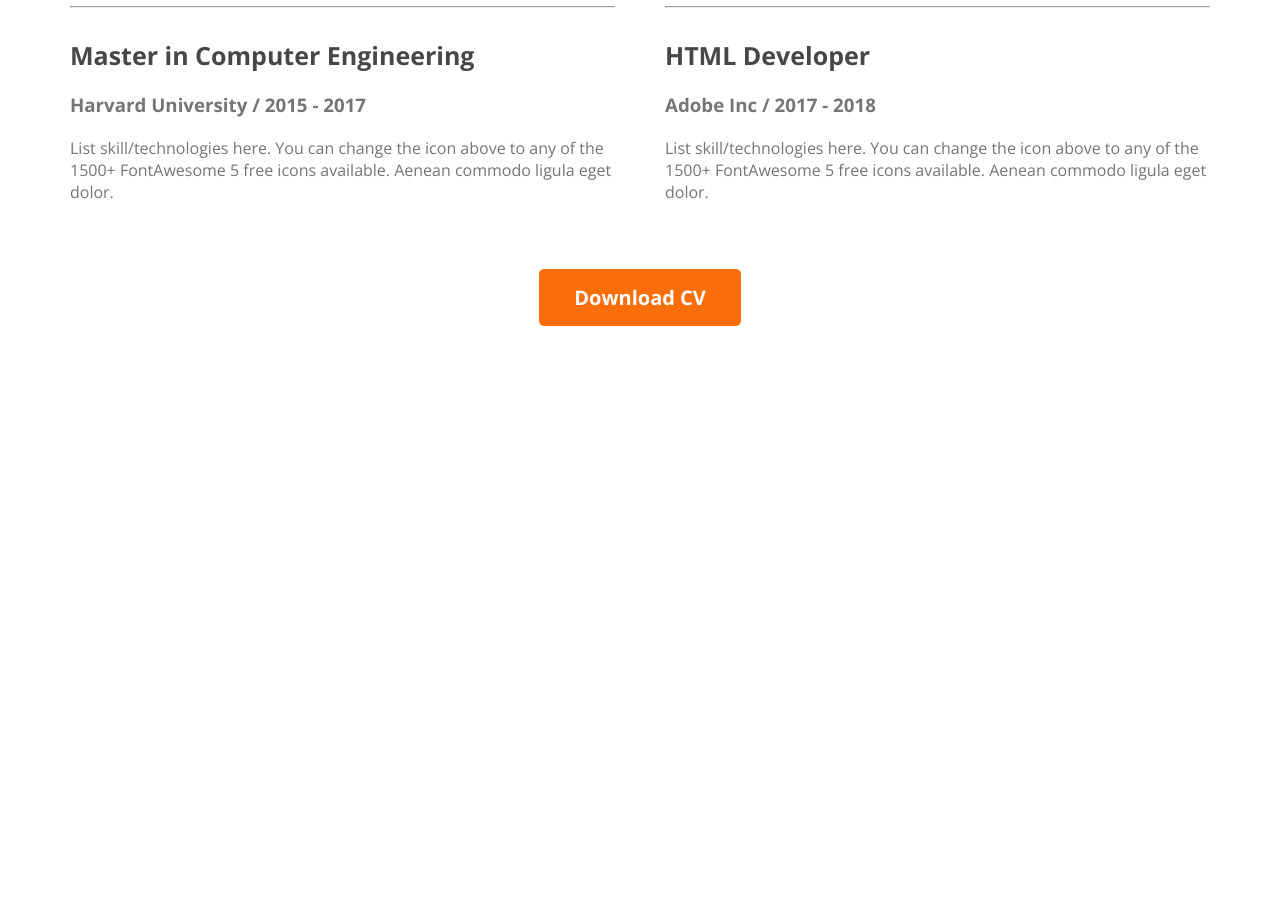
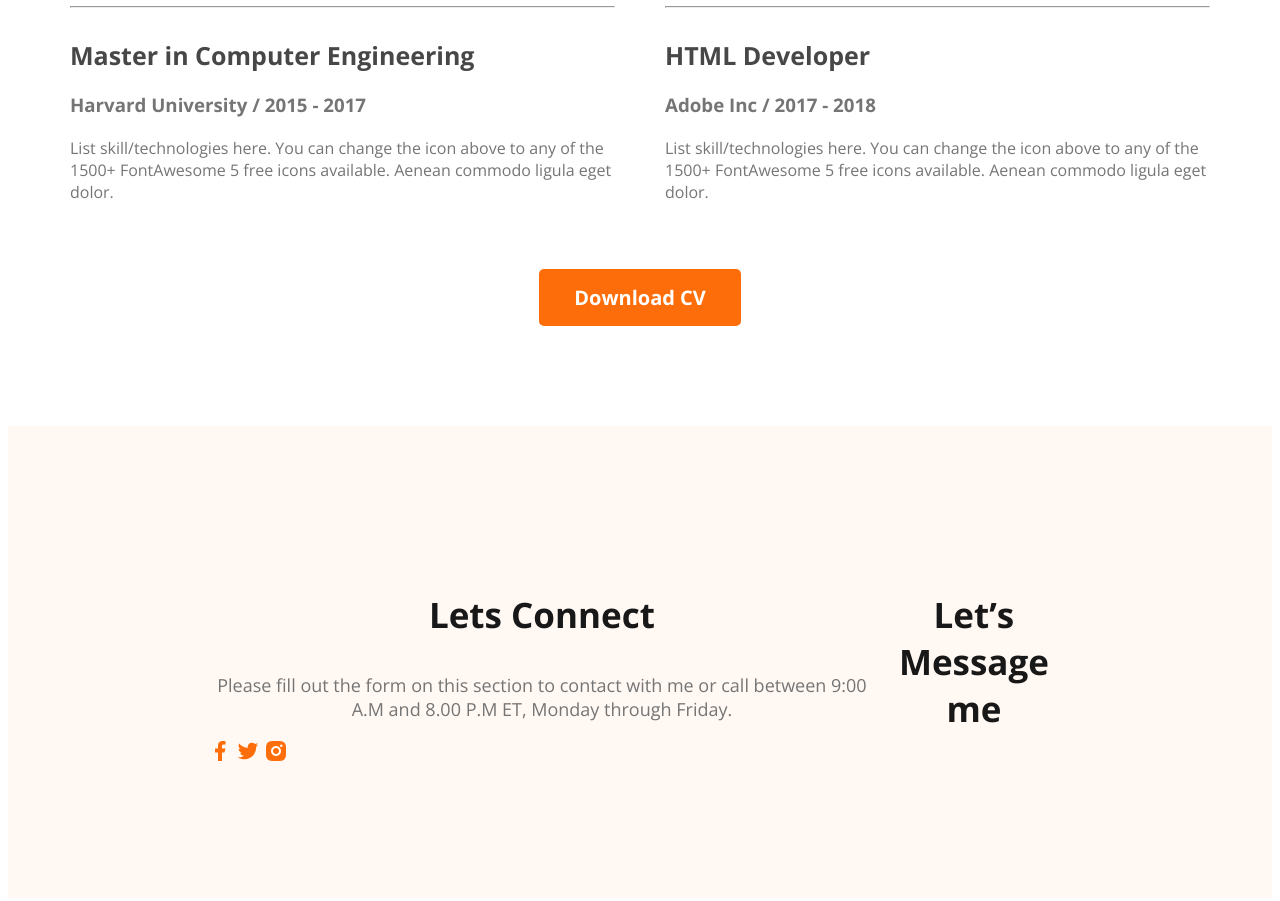
Before and after one commit to Shindhu-Aronno/Portfolio, a plain HTML site: page index.html in a window 1280 px wide. Shown: the part 2897-3798 px from the top of the page. Before the commit the page ends 3231 px from the top, so only its background shows below. Drawn offline with nearby package versions, Linux system fonts and the light colour scheme.

Commit message:
basic footer added

```diff
--- a/index.html
+++ b/index.html
@@ -35,6 +35,7 @@
             <img class="profile-pic" src="images/hardy.png" alt="" />
         </div>
     </header>
+
     <main>
         <!-- about section -->
         <section class="about">
@@ -159,11 +160,20 @@
 
     </main>
 
-
-
-
-
-    <footer></footer>
+    <footer class="footer">
+        <div class="footer-column">
+            <h3 class="section-title">Lets Connect</h3>
+            <p class="section-description">Please fill out the form on this section to contact with me or call between 9:00 A.M and 8.00 P.M ET, Monday through Friday.</p>
+            <div class="social-links">
+                <a href=""><img src="images/icons/facebook.png" alt=""></a>
+                <a href=""><img src="images/icons/twitter.png" alt=""></a>
+                <a href=""><img src="images/icons/insta.png" alt=""></a>
+            </div>
+        </div>
+        <div class="footer-column">
+            <h3 class="section-title">Let’s Message me</h3>
+        </div>
+    </footer>
 </body>
 
 </html>
--- a/styles/style.css
+++ b/styles/style.css
@@ -211,3 +211,13 @@ main section {
     text-align: center;
     margin-top: 50px;
 }
+
+
+/* footer style */
+
+.footer {
+    display: flex;
+    background: #fff8f3;
+    margin-top: 100px;
+    padding: 130px 200px;
+}
```
